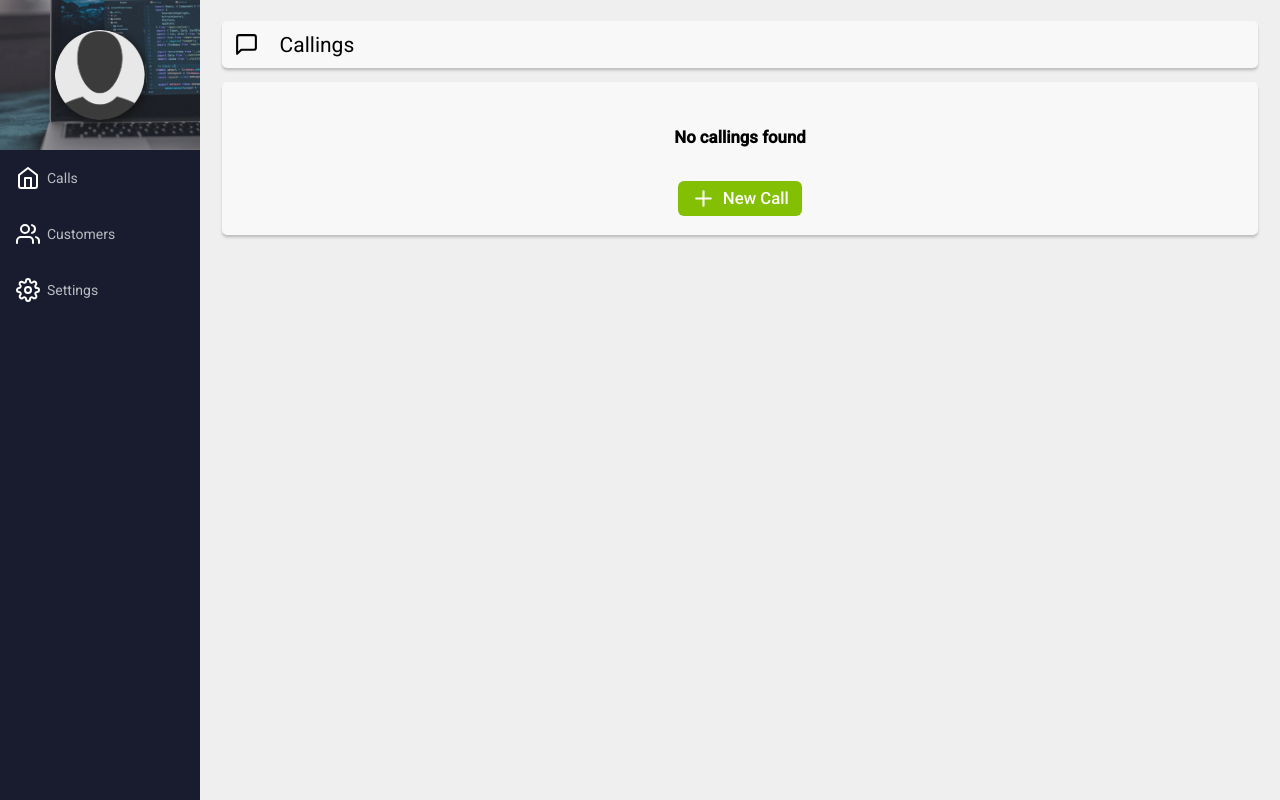
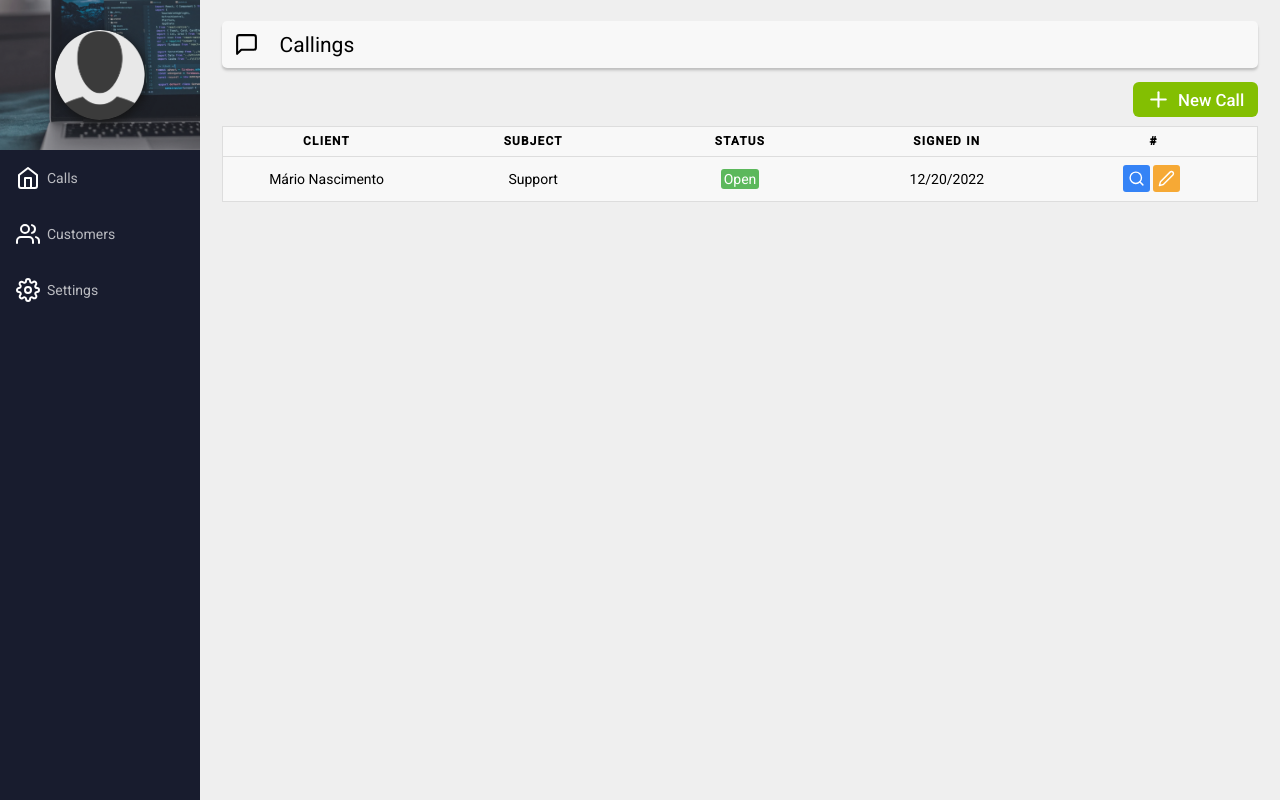
Before and after one commit to Koda-ms/reactjs, a React (Create React App) app in the folder calling-system/: page /home in a window 1280 px wide. Built offline with nearby package versions, Linux system fonts and the light colour scheme; no server answers; sample sign-in values are in the browser's storage; the HTML template or start-up script is replaced by a standard one.

Commit message:
feat: table for the callings

```diff
--- a/calling-system/src/pages/Home/index.js
+++ b/calling-system/src/pages/Home/index.js
@@ -1,13 +1,13 @@
 
 import Header from '../../components/Header';
 import Title from "../../components/Title";
-import { FiMessageSquare, FiPlus } from "react-icons/fi";
+import { FiEdit2, FiMessageSquare, FiPlus, FiSearch } from "react-icons/fi";
 import { Link } from 'react-router-dom';
 import { useState } from 'react';
 import './home.css';
 
 function Home(){
-    const[customers, setCustomers] = useState([]);
+    const[customers, setCustomers] = useState([1]);
 
     return(
         <div>
@@ -32,6 +32,37 @@ function Home(){
                         <FiPlus size={25} color='#FFF'/>
                         New Call
                     </Link>
+
+                    <table>
+                        <thead>
+                            <tr>
+                                <th scope='col'>Client</th>
+                                <th scope='col'>Subject</th>
+                                <th scope='col'>Status</th>
+                                <th scope='col'>Signed in</th>
+                                <th scope='col'>#</th>
+                            </tr>
+                        </thead>
+                        <tbody>
+                            <tr>
+                                <td data-label='Client'>Mário Nascimento</td>
+                                <td data-label='Subject'>Support</td>
+                                <td data-label='Status'>
+                                    <span className='badge' style={{backgroundColor: '#5cb85c'}}>Open</span>
+                                </td>
+                                <td data-label='Signed in'>12/20/2022</td>
+                                <td data-label='#'>
+                                    <button className='action' style={{backgroundColor: '#3583f6'}}>
+                                        <FiSearch size={17} color='#FFF'/>
+                                    </button>
+                                    <button className='action' style={{backgroundColor: '#F6a935'}}>
+                                        <FiEdit2 size={17} color='#FFF'/>
+                                    </button>
+                                </td>
+                            </tr>
+                        </tbody>
+                    </table>
+
                     </>
                 )}
 
```
